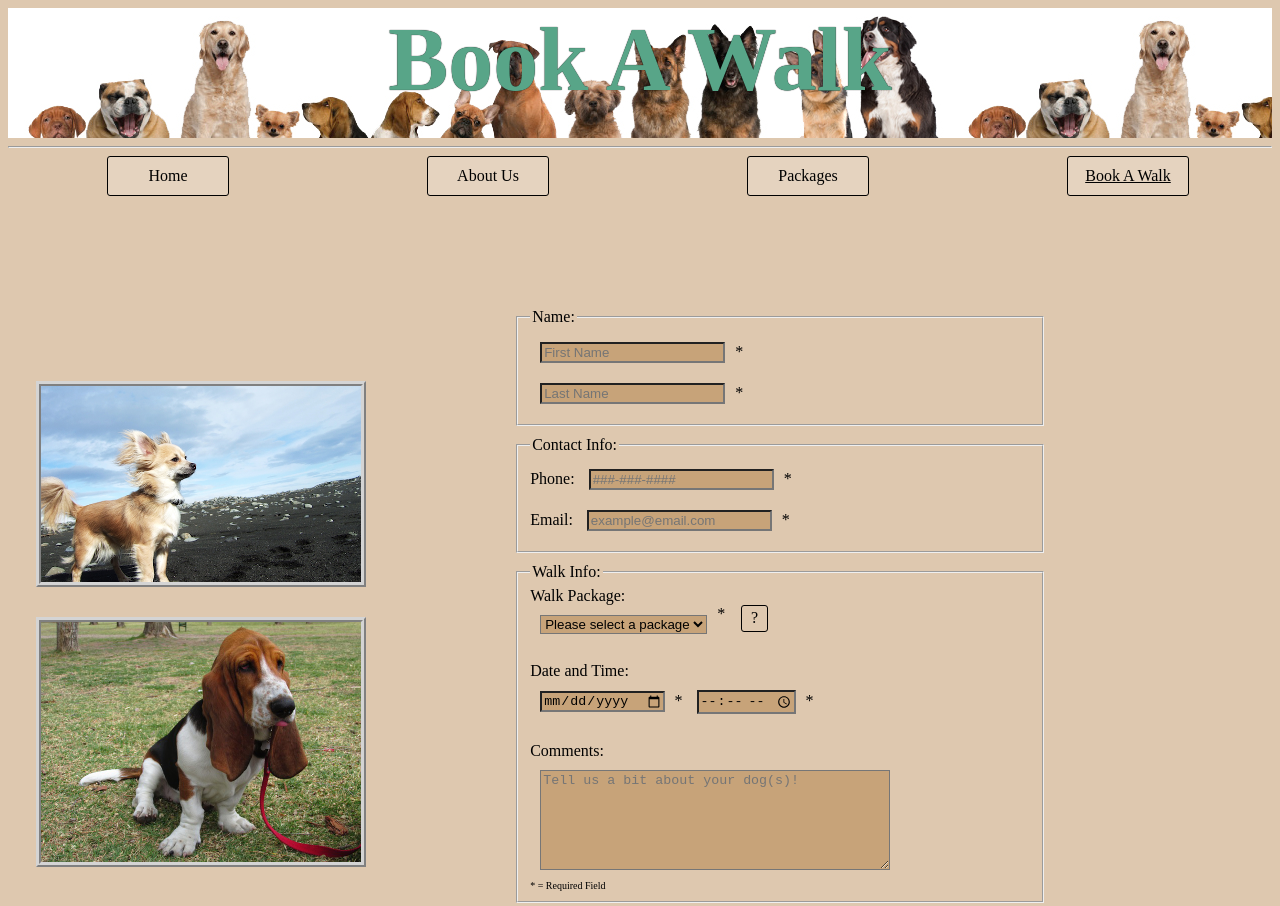
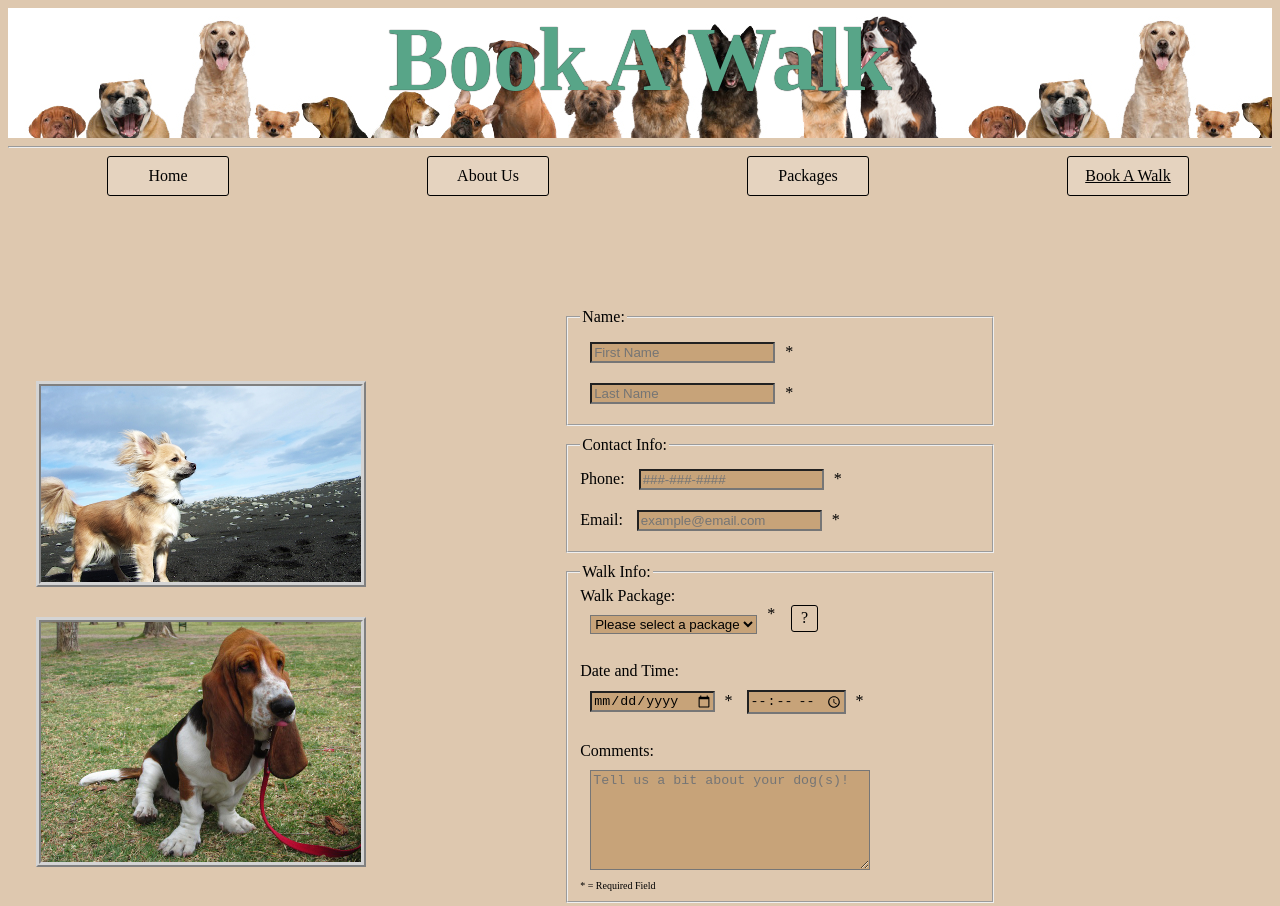
Before and after one commit to liamebirge/dogWalking, a plain HTML site: page bookAWalk.html in a window 1280 px wide. Shown: the top 906 px of the page. Drawn offline with Linux system fonts and the light colour scheme.

Commit message:
made form thinner

```diff
--- a/bookAWalkStyle.css
+++ b/bookAWalkStyle.css
@@ -80,3 +80,6 @@ a.imgLink{
 	justify-content: flex-start;
 	flex-direction: row;
 }
+fieldset{
+	width:400px;
+}
```
